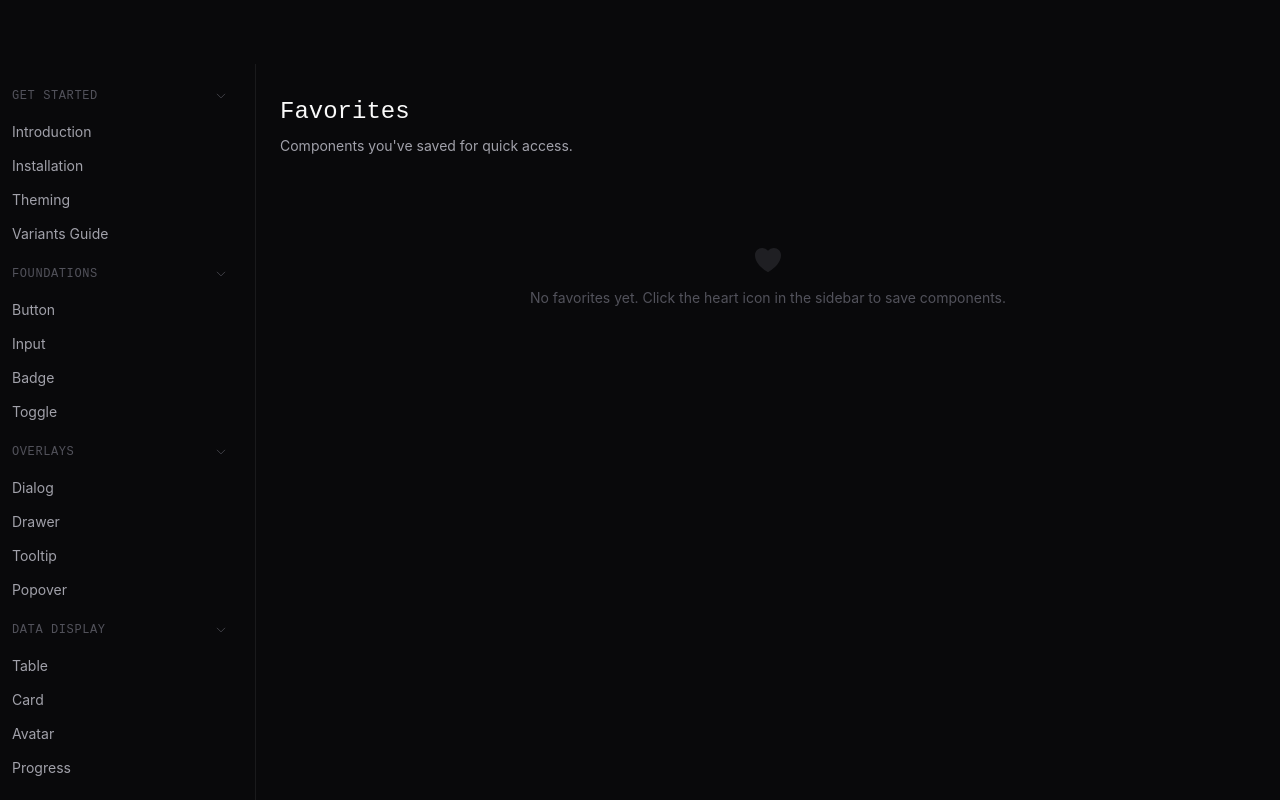
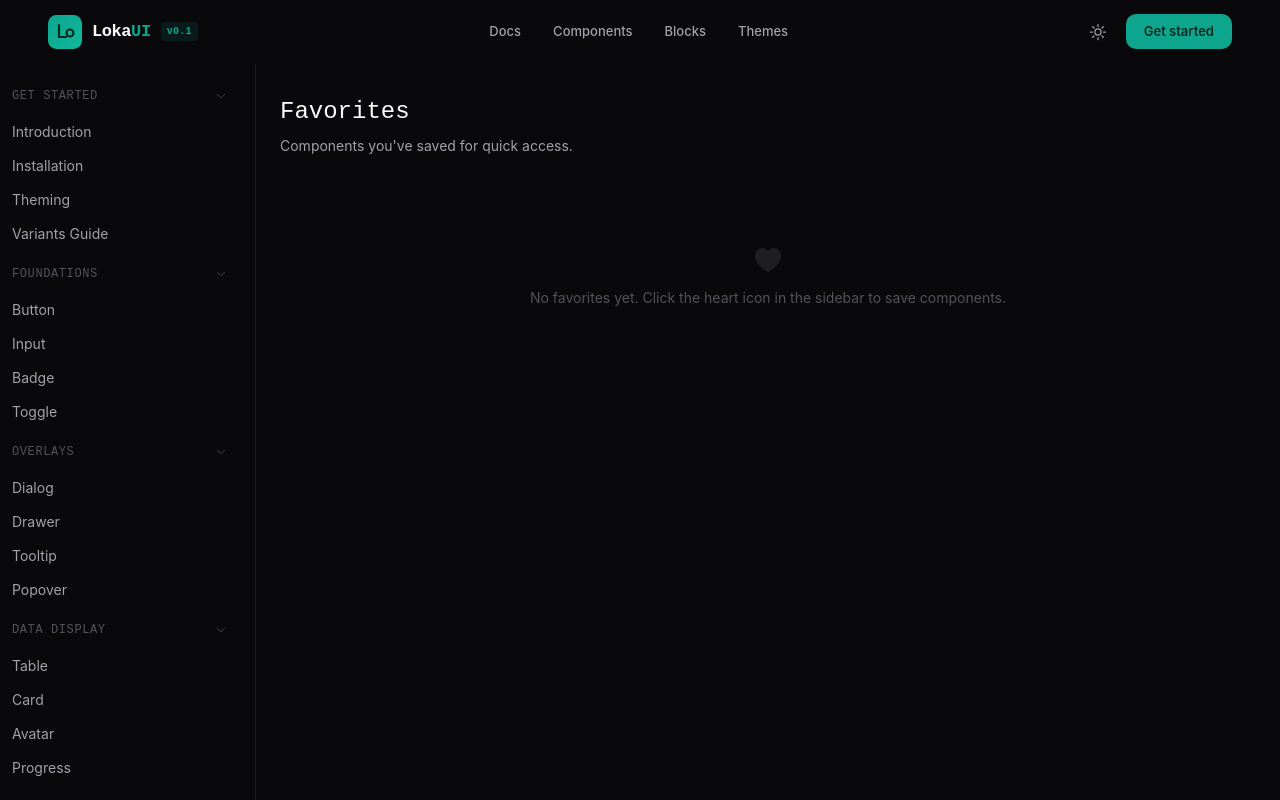
Before and after one commit to openloka/LokaUI, a React (Vite) app: page /favorites in a window 1280 px wide. Built offline with nearby package versions, Linux system fonts and the light colour scheme; a web font is replaced by a local one.

Commit message:
fix: render Header globally so it appears on all pages including docs

```diff
--- a/src/App.jsx
+++ b/src/App.jsx
@@ -1,6 +1,7 @@
 import { lazy, Suspense, useEffect } from 'react'
 import { Routes, Route } from 'react-router-dom'
 import Providers from './components/layout/Providers'
+import Header from './components/Header'
 
 const LandingPage = lazy(() => import('./pages/LandingPage'))
 const SidebarLayout = lazy(() => import('./components/layout/SidebarLayout'))
@@ -37,6 +38,7 @@ function ScrollAnimator({ children }) {
 function AppRoutes() {
   return (
     <ScrollAnimator>
+      <Header />
       <Suspense fallback={<div className="min-h-screen bg-bg" />}>
         <Routes>
           <Route path="/" element={<LandingPage />} />
--- a/src/pages/LandingPage.jsx
+++ b/src/pages/LandingPage.jsx
@@ -1,4 +1,3 @@
-import Header from '../components/Header'
 import Hero from '../components/Hero'
 import Showcase from '../components/Showcase'
 import Marquee from '../components/Marquee'
@@ -10,7 +9,6 @@ import Footer from '../components/Footer'
 export default function LandingPage() {
   return (
     <div className="min-h-screen bg-bg text-text-primary">
-      <Header />
       <Hero />
       <Showcase />
       <Marquee />
```
